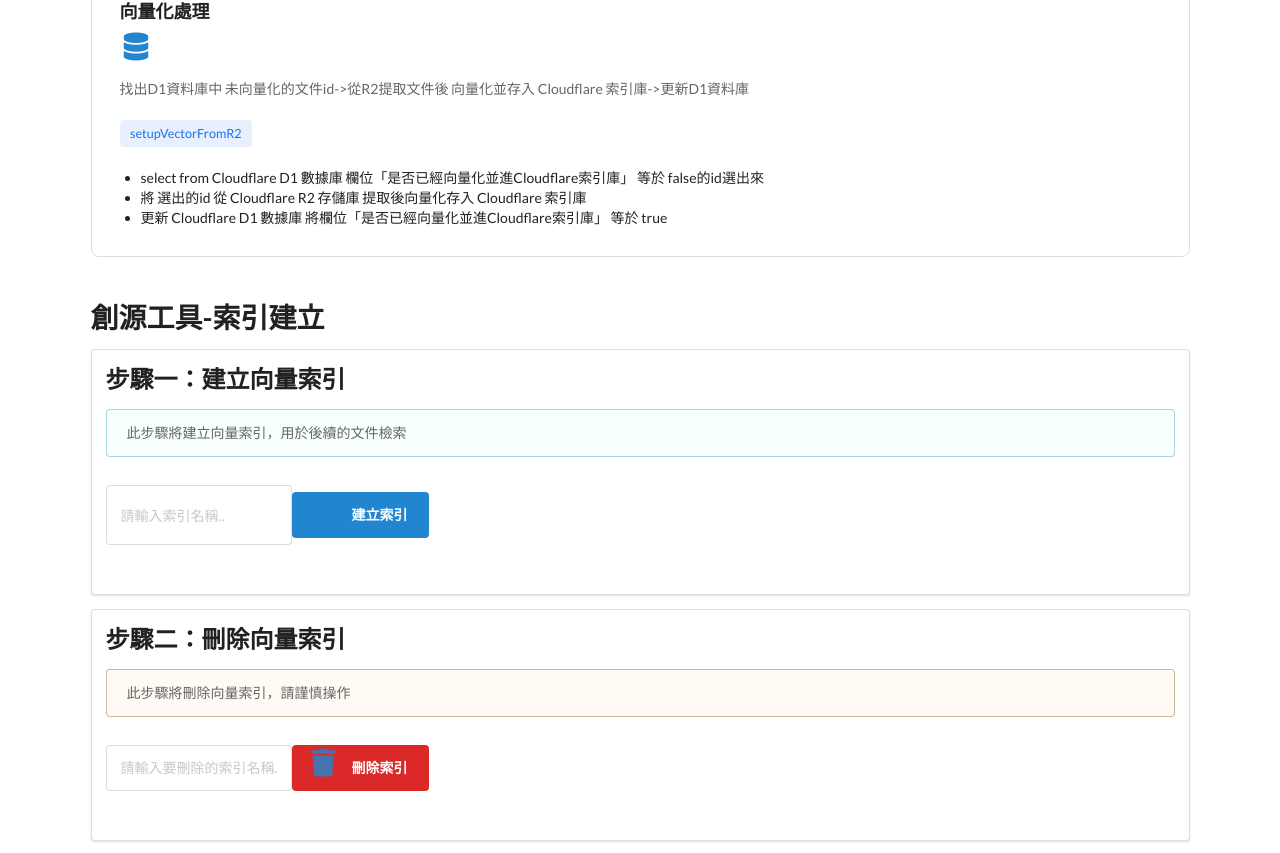
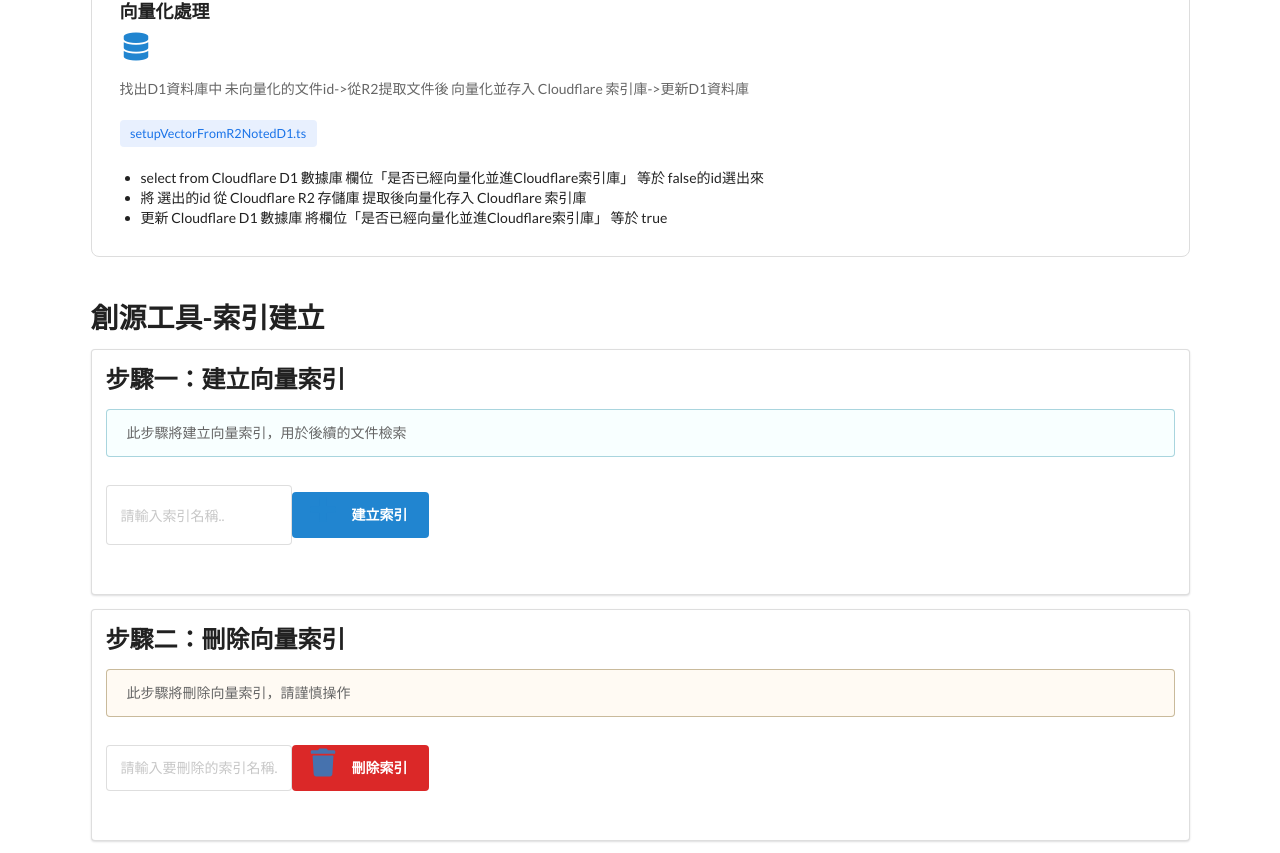
Before and after one commit to unischool/knowledge-base-frontend, a Vue app: page /adminpanel in a window 1280 px wide. Shown: the part 940-1793 px from the top of the page. Built offline with nearby package versions, Linux system fonts and the light colour scheme; no server answers; what semantic-ui-vue would draw is missing.

Commit message:
build 20241225-3 for 向量化處理程式名稱從setupVectorFromR2.ts改為setupVectorFromR2NotedD1.ts

```diff
--- a/src/views/AdminPanelView.vue
+++ b/src/views/AdminPanelView.vue
@@ -91,7 +91,7 @@
           .step-content
             i.database.icon
             .description 找出D1資料庫中 未向量化的文件id->從R2提取文件後 向量化並存入 Cloudflare 索引庫->更新D1資料庫
-            .tech-tag setupVectorFromR2
+            .tech-tag setupVectorFromR2NotedD1.ts
             ul.step-details
               li select from Cloudflare D1 數據庫 欄位「是否已經向量化並進Cloudflare索引庫」 等於 false的id選出來
               li 將 選出的id 從 Cloudflare R2 存儲庫 提取後向量化存入 Cloudflare 索引庫
```
Also changed, not shown: 20 other files (tests, documents, lock files or other folders).
